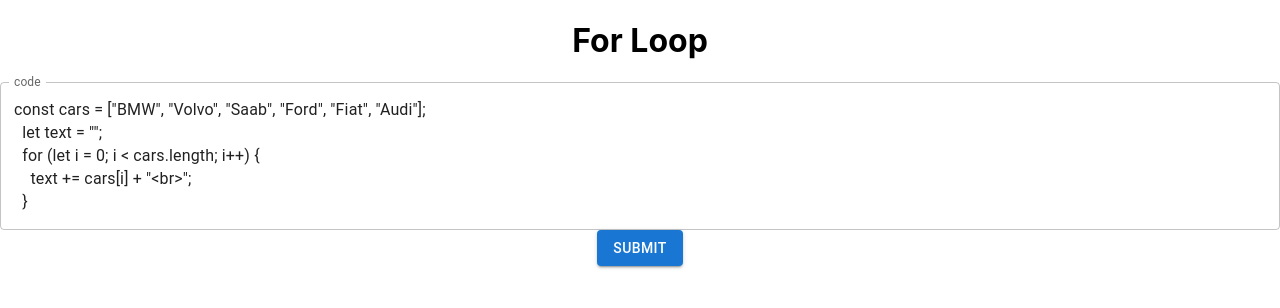
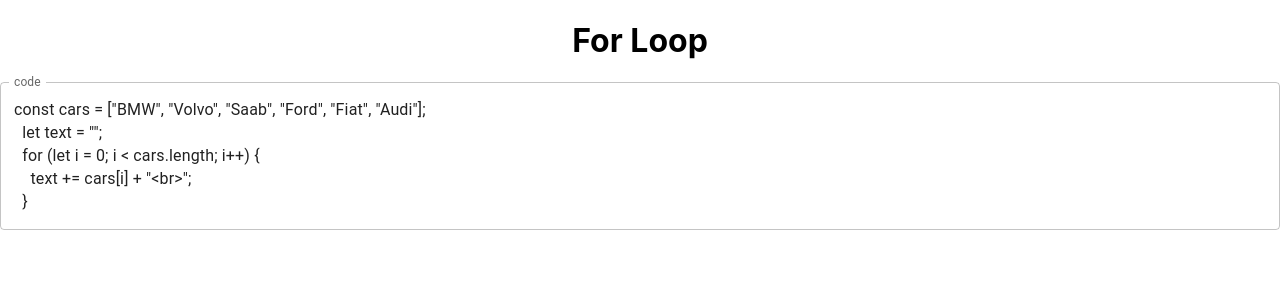
Before and after one commit to Hiladolev/online-coding, a React (Create React App) app in the folder client/: page / in a window 1280 px wide. Shown: the top 308 px of the page. Built offline with nearby package versions, Linux system fonts and the light colour scheme; no server answers.

Commit message:
added onchange event for code changes displayed in real-time

```diff
--- a/client/src/App.tsx
+++ b/client/src/App.tsx
@@ -9,7 +9,7 @@ function App() {
   for (let i = 0; i < cars.length; i++) {
     text += cars[i] + "<br>";
   }`;
-  const submitAnswer = () => {};
+  const codeChange = () => {};
   return (
     <div className="App">
       <h1>For Loop</h1>
@@ -19,13 +19,11 @@ function App() {
         multiline
         label="code"
         defaultValue={codeBlock}
+        onChange={codeChange}
         InputLabelProps={{
           shrink: true,
         }}
       />
-      <Button variant="contained" onClick={submitAnswer}>
-        submit
-      </Button>
     </div>
   );
 }
```
